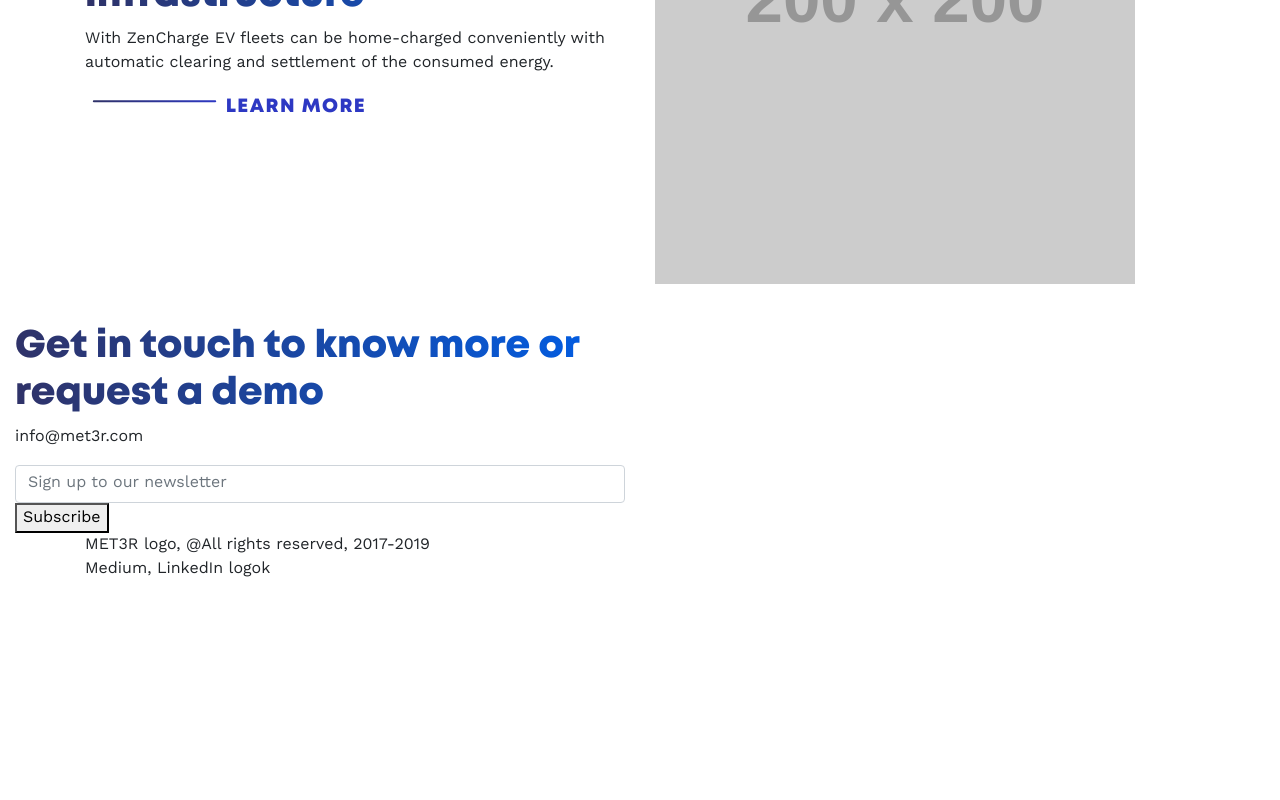
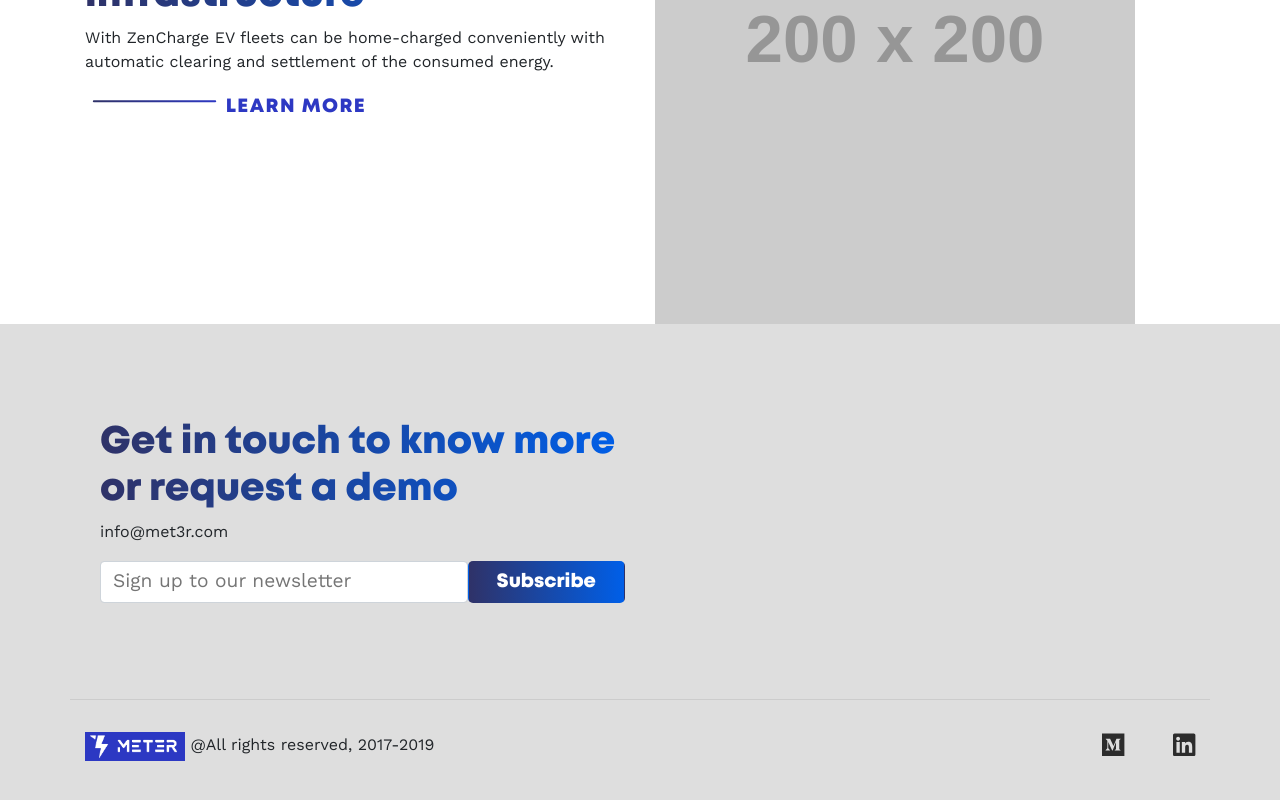
Before and after one commit to K6NO/met3rv2, a React (Create React App) app: page / in a window 1280 px wide. Shown: the part 1846-2646 px from the top of the page. Before the commit the page ends 2427 px from the top, so only its background shows below. Built offline with nearby package versions, Linux system fonts and the light colour scheme.

Commit message:
goddamn font icons works with svg js imports

```diff
--- a/package.json
+++ b/package.json
@@ -3,7 +3,9 @@
   "version": "0.1.0",
   "private": true,
   "dependencies": {
+    "@fortawesome/fontawesome-free": "^5.7.2",
     "@fortawesome/fontawesome-svg-core": "^1.2.15",
+    "@fortawesome/free-brands-svg-icons": "^5.7.2",
     "@fortawesome/free-solid-svg-icons": "^5.7.2",
     "@fortawesome/react-fontawesome": "^0.1.4",
     "animejs": "^3.0.1",
--- a/src/App.js
+++ b/src/App.js
@@ -1,6 +1,4 @@
 import React, { Component } from 'react';
-import { library } from '@fortawesome/fontawesome-svg-core';
-import { faCheckSquare, faBars } from '@fortawesome/free-solid-svg-icons';
 import Navigation from './components/Navigation/Navigation';
 import JumbotronComponent from './components/JumbotronComponent/JumbotronComponent';
 import PartnersComponent from './components/PartnersComponent/PartnersComponent';
@@ -9,16 +7,25 @@ import ZenFleetComponent from './components/ZenFleetComponent/ZenFleetComponent'
 import Contact from './components/Contact/Contact';
 import Footer from './components/Footer/Footer';
 import LandingBackground from './components/LandingBackground/LandingBackground';
-import { StyledContainer } from './components/StyledComponents/StyledComponents';
-
+import { StyledContainer, StyledFluidContainer } from './components/StyledComponents/StyledComponents';
+import { library, dom } from '@fortawesome/fontawesome-svg-core';
+import { fab } from '@fortawesome/free-brands-svg-icons';
+// import { faTwitter, faMedium, faLinkedin } from '@fortawesome/free-brands-svg-icons';
+import { faCheckSquare, faBars } from '@fortawesome/free-solid-svg-icons';
 
 import './App.css';
+
+library.add(fab, faCheckSquare, faBars);
+
+// Kicks off the process of finding <i> tags and replacing with <svg>
+// dom.watch();
+
 
 /** Initialise font awesome icons. Need to import and add them explicitly to the library
  * so that it is available as 'FontAwesomeIcon' import in all components
  * https://github.com/FortAwesome/react-fontawesome#basic
  */
-library.add(faCheckSquare, faBars)
+// console.log(faCheckSquare, faBars, faMedium, faLinkedin)
 
 class App extends Component {
 
@@ -41,12 +48,12 @@ class App extends Component {
             <ZenFleetComponent {...props} />
           </StyledContainer>
 
-          <section className="container-fluid">
+          <StyledFluidContainer id="contact">
             <Contact />
-          </section>
-          <footer className="container">
+          </StyledFluidContainer>
+          <StyledFluidContainer id="footer">
             <Footer />
-          </footer>
+          </StyledFluidContainer>
         </div>
 
     );
--- a/src/components/Contact/Contact.js
+++ b/src/components/Contact/Contact.js
@@ -1,10 +1,18 @@
 import React, { Component } from 'react';
 import { Row, Col } from 'reactstrap';
-import { StyledHeader2 } from '../StyledComponents/StyledComponents';
+import styled from 'styled-components';
+import { StyledHeader2, StyledButton1, StyledInput } from '../StyledComponents/StyledComponents';
 
 const h2 = 'Get in touch to know more or request a demo';
 const email = 'info@met3r.com';
 const signup = 'Sign up to our newsletter';
+
+const SubscribeButton = styled(StyledButton1)`
+    width: 30%;
+    padding: 0.375rem 0.75rem;
+
+`;
+
 
 class Contact extends Component {
 
@@ -15,14 +23,17 @@ class Contact extends Component {
     render() {
         return (
             <Row className="Contact">
-                <div className="imageRightHolder"></div>
-                <Col xs={12} sm={{size: 6}}>
-                    <StyledHeader2>{h2}</StyledHeader2>
-                    <p>{email}</p>
-                    <form className="subscription-form" method="POST" action="php/subscribe.php">
-                        <input type="email" name="email" className="form-control" id="subscribe-input" placeholder={signup} />
-                        <button type="submit" onClick={this.submitHandler}>Subscribe</button>
-                    </form>
+                <Col>
+                    <div className="container py-5">
+                        <Col xs={12} sm={{size: 6}} className="py-5">
+                            <StyledHeader2>{h2}</StyledHeader2>
+                            <p>{email}</p>
+                            <form className="subscription-form" method="POST" action="php/subscribe.php">
+                                <StyledInput type="email" name="email" id="subscribe-input" placeholder={signup} />
+                                <SubscribeButton type="submit" onClick={this.submitHandler}>Subscribe</SubscribeButton>
+                            </form>
+                        </Col>
+                    </div>
                 </Col>
             </Row>
         );
--- a/src/components/Footer/Footer.js
+++ b/src/components/Footer/Footer.js
@@ -1,9 +1,47 @@
 import React, { Component } from 'react';
+import styled from 'styled-components';
+import { FontAwesomeIcon } from '@fortawesome/react-fontawesome';
 import { Row, Col } from 'reactstrap';
+import { StyledLink2 } from '../StyledComponents/StyledComponents';
+import logo from '../../images/logo_temp.png';
+import { Colors } from '../../modules/colors';
+
+const StyledFooterContainer = styled.div`
+    height: 8rem;
+    padding-top: 2rem;
+    border-top: 1.5px solid #ccc;
+`;
+
+const StyledFooterLogo = styled.img`
+    display: inline-block;
+    max-width: 100px;
+    `;
+const StyledFooterLink = styled(StyledLink2)`
+    font-size: 1.2rem;
+    color: ${Colors.text};
+    &:hover {
+        color: #aaaaaa;
+    }
+`;
 const Footer = (props) => (
     <Row>
-        <Col xs={12}>MET3R logo, @All rights reserved, 2017-2019</Col>
-        <Col xs={12}>Medium, LinkedIn logok</Col>
+        <Col>
+            <StyledFooterContainer className="container">
+                <Row>
+                    <Col xs={12} sm={6} className="text-left">
+                        <StyledFooterLogo src={logo} /> @All rights reserved, 2017-2019</Col>
+                    <Col xs={12} sm={6} className="text-right">
+                        <StyledFooterLink href="https://medium.com/met3r" >
+                            <FontAwesomeIcon icon={['fab', 'medium']} size="lg" />
+                        </StyledFooterLink>
+                        <StyledFooterLink href="https://www.linkedin.com/company/27102755/" >
+                            <FontAwesomeIcon icon={['fab', 'linkedin']} size="lg" className="ml-3 ml-sm-5"/>
+                        </StyledFooterLink>
+                    </Col>
+                </Row>
+            </StyledFooterContainer>
+        </Col>
+
     </Row>
 );
 export default Footer;
--- a/src/components/JumbotronComponent/JumbotronComponent.js
+++ b/src/components/JumbotronComponent/JumbotronComponent.js
@@ -38,9 +38,9 @@ class JumbotronComponent extends Component {
                 <StyledButton2 className="mt-4">Learn More</StyledButton2>
               </Col>
               <Col xs={12} lg={4}>
-              {window.innerWidth > 768
+              {window.innerWidth < 1024
                 ? ''
-                : <JumboImage1 className="imageRight1Holder"></JumboImage1>
+                : <JumboImage1 className="JumboImage1"></JumboImage1>
                 }
 
               </Col>
--- a/src/components/StyledComponents/StyledComponents.js
+++ b/src/components/StyledComponents/StyledComponents.js
@@ -16,6 +16,15 @@ export const StyledContainer = styled.section`
     @media ${device.xl} {
         max-width: 1140px;
     }
+`;
+
+export const StyledFluidContainer = styled.section`
+    width: 100%;
+    padding-right: 15px;
+    padding-left: 15px;
+    margin-right: auto;
+    margin-left: auto;
+    background: ${Colors.lightText};
 `;
 
 export const StyledHeader1 = styled.h1`
@@ -104,8 +113,9 @@ export const StyledButton1 = styled.button`
     }
     &:hover, &:active, &:focus, &:focus:active, &:active:hover {
         background: ${Colors.gradientText};
+        opacity: .9;
         box-shadow: 0 0 1px 1px #cccccc;
-        border: 1px solid #ff5458;
+        border: 1px solid ${Colors.darkblue};
     }
 `;
 
@@ -128,3 +138,17 @@ export const StyledButton2 = styled(StyledButton1)`
         border: 1px solid #ffffff;
     }
 `;
+
+export const StyledInput = styled.input`
+    width: 70%!important;
+    display: inline-block!important;
+    padding: 0.375rem 0.75rem;
+    font-size: 1.2rem;
+    font-weight: 400;
+    line-height: 1.5;
+    color: ${Colors.lightText};
+    background-color: #fff;
+    background-clip: padding-box;
+    border: 1px solid #ced4da;
+    border-radius: 0.25rem;
+`;
--- a/src/components/ZenFleetComponent/ZenFleetComponent.js
+++ b/src/components/ZenFleetComponent/ZenFleetComponent.js
@@ -8,11 +8,11 @@ import BlueLineSVG from '../../images/blue-line.svg';
 
 const StyledMainRow = styled(Row)`
   height: ${`${window.innerHeight * .8}px`};
-  height: 600px;
+  height: ${window.innerWidth < 1024 ? '500px' : '600px'};
 `;
 const StyledImage1 = styled.div`
-    width: 30rem;
-    height: 35rem;
+    width: ${window.innerWidth < 1024 ? '18rem' : '30rem'};
+    height: ${window.innerWidth < 1024 ? '25rem' : '35rem'};
     background-image: url('https://via.placeholder.com/200x200');
     background-size: contain;
     background-position: center;
@@ -31,7 +31,7 @@ class ZenFleetComponent extends Component {
     const props = this.props;
     return (
       <StyledMainRow className="ZenGridComponent align-items-md-center">
-      <Col xs={{size: 12, order: 2}} md={{size: 6, order:  2}} className="align-self-start">
+      <Col xs={{size: 12, order: 2}} md={{size: 6, order:  2}} className="align-self-end">
         <StyledImage1 className="imageLeft1Holder"></StyledImage1>
        </Col>
       <Col xs={{size: 12, order: 1}} md={{size: 6, order:1}}>
--- a/src/components/ZenGridComponent/ZenGridComponent.js
+++ b/src/components/ZenGridComponent/ZenGridComponent.js
@@ -7,11 +7,11 @@ import BlueLineSVG from '../../images/blue-line.svg';
 
 const StyledMainRow = styled(Row)`
   height: ${`${window.innerHeight * .8}px`};
-  height: 600px;
+  height: ${window.innerWidth < 1024 ? '500px' : '600px'};
 `;
 const StyledImage1 = styled.div`
-    width: 30rem;
-    height: 35rem;
+    width: ${window.innerWidth < 1024 ? '18rem' : '30rem'};
+    height: ${window.innerWidth < 1024 ? '25rem' : '35rem'};
     background-image: url('https://via.placeholder.com/200x200');
     background-size: contain;
     background-position: center;
--- a/src/modules/colors.js
+++ b/src/modules/colors.js
@@ -6,7 +6,7 @@ export const Colors = {
     red: '#F23931',
     pink: '#A265E9',
     text: '#2C2C2C',
-    lightText: '#dedede',
+    lightText: '#DEDEDE',
     gradientText: 'linear-gradient(to right, #2F3268, #005FE8)',
     gradientTextWebkit: '-webkit-linear-gradient(left #2F3268, #005FE8)',
     gradientTextMoz: '-moz-linear-gradient(left, #2F3268, #005FE8)',
```
Also changed, not shown: src/pages/LandingPage.js (added), 1 other file (tests, documents, lock files or other folders).
